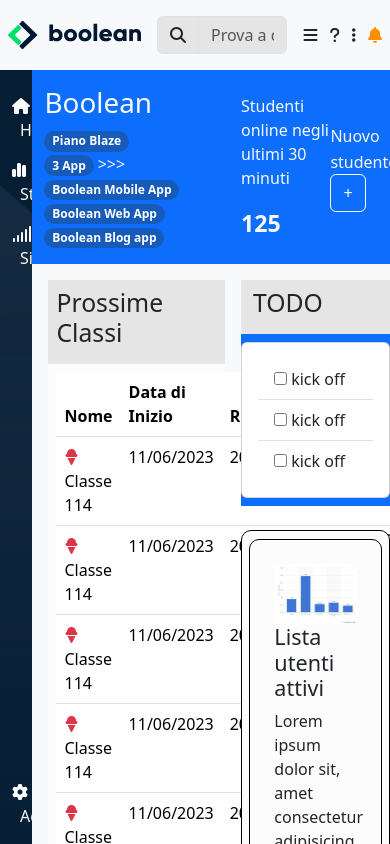
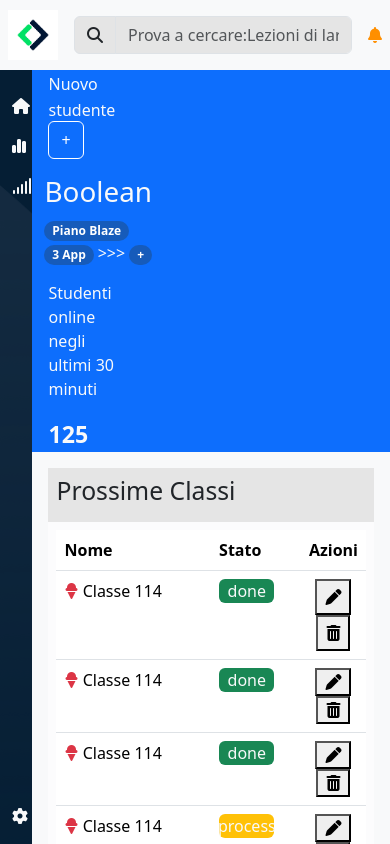
Before and after one commit to Richiisontheway/html-css-bootstrap-dashboard, a plain HTML site: page index.html in a window 390 px wide. Drawn offline with nearby package versions, Linux system fonts and the light colour scheme.

```diff
--- a/css/style.css
+++ b/css/style.css
@@ -31,8 +31,14 @@
 header > .row{
     align-items: center;
 }
+.logo-container{
+    width: 50px;
+}
 img{
     max-width: 100%;
+}
+.logo{
+    max-width: 50px;
 }
 .bg-light-grey{
     background-color: #E5E5E5;
@@ -74,3 +80,16 @@
     margin: 0 auto;
     padding: 20px 0;
 }
+
+/*
+    MEDIA QUERY
+*/
+
+@media screen and (max-width:576px){
+
+    tr > :nth-child(2),
+    tr > :nth-child(3) {
+        display: none;
+    }
+
+}
--- a/index.html
+++ b/index.html
@@ -22,15 +22,15 @@
 
 </head>
 <body>
-   <!-- INIZIO HEADER -->
+<!-- INIZIO HEADER -->
     <header>
 
         <div class="row g-0">
 
             <div class="col-auto ps-2">
 
-                <img src="img/logo.svg" alt="BOOLEAN">
-
+                <img src="img/logo.svg" class="d-lg-block d-md-none d-sm-none d-none "  alt="BOOLEAN">
+                <img src="img/mobile-logo.png" class="d-md-block d-lg-none logo"  alt="Boolean">
             </div>
             <div class="col p-3">
 
@@ -48,14 +48,14 @@
             </div>
             <div class="col-auto pe-2">
 
-                <i class="fa-solid fa-bars pe-2"></i>
-                <i class="fa-solid fa-question"></i>
-                <i class="fa-solid fa-ellipsis-vertical px-2"></i>
+                <i class="fa-solid fa-bars pe-2 d-none d-lg-inline-block"></i>
+                <i class="fa-solid fa-question d-none d-lg-inline-block"></i>
+                <i class="fa-solid fa-ellipsis-vertical px-2 d-none d-lg-inline-block"></i>
                 <div class="dropdown d-inline-block">
 
                     <a href="#" class="orangered" role="button" data-bs-toggle="dropdown" aria-expanded="false">
 
-                      <i class="fa-solid fa-bell"></i>
+                        <i class="fa-solid fa-bell"></i>
 
                     </a>
                     <ul class="dropdown-menu">
@@ -110,7 +110,7 @@
                         <div class="text-light pt-4">
 
                             <i class="fa-solid fa-house"></i>
-                            <span class="ms-2">
+                            <span class="ms-2 d-none d-lg-inline-block">
 
                                 Home
 
@@ -120,7 +120,7 @@
                         <div class="text-light py-3">
 
                             <i class="fa-solid fa-chart-simple"></i>
-                            <span class="ms-2">
+                            <span class="ms-2 d-none d-lg-inline-block">
 
                                 Stats
 
@@ -130,7 +130,7 @@
                         <div class="text-light">
 
                             <i class="fa-solid fa-signal"></i>
-                            <span class="ms-2">
+                            <span class="ms-2 d-none d-lg-inline-block">
 
                                 Signal
 
@@ -142,7 +142,7 @@
                     <div class=" container text-light mx-auto py-3">
 
                         <i class="fa-solid fa-gear"></i>
-                        <span class="ms-2">
+                        <span class="ms-2 d-none d-lg-inline-block">
 
                             Admin
 
@@ -156,9 +156,9 @@
                 <!-- HEADER MAIN -->
                 <div class="bg-primary text-light">
 
-                    <div class="row g-0 align-items-center">
+                    <div class="row g-0  flex-column align-items-start flex-md-row  align-items-md-center">
 
-                        <div class="col-7">
+                        <div class="col-6 order-1">
 
                             <div class="container">
 
@@ -188,17 +188,22 @@
                                         >>>
 
                                     </span>
-                                    <span class="badge rounded-pill bg-bluette">
+                                    <span class="badge rounded-pill bg-bluette d-inline-block d-lg-none">
+
+                                        +
+
+                                    </span>
+                                    <span class="badge rounded-pill bg-bluette d-none d-lg-inline-block">
 
                                         Boolean Mobile App
 
                                     </span>
-                                    <span class="badge rounded-pill bg-bluette">
+                                    <span class="badge rounded-pill bg-bluette d-none d-lg-inline-block">
 
                                         Boolean Web App
 
                                     </span>
-                                    <span class="badge rounded-pill bg-bluette">
+                                    <span class="badge rounded-pill bg-bluette d-none d-lg-inline-block">
 
                                         Boolean Blog app
 
@@ -210,7 +215,7 @@
                             </div>
 
                         </div>
-                        <div class="col-3">
+                        <div class="col-3 order-1 ps-3 ps-md-0">
 
                             <p>
 
@@ -223,7 +228,7 @@
 
                             </span>
                         </div>
-                        <div class="col-2">
+                        <div class="col-3 order-0 order-md-1 ps-3 ps-md-0">
 
                             <span class="align-middle">
 
@@ -454,7 +459,7 @@
                 <!-- LAYOUT COLONNE -->
                 <div class="row g-0 overflow-auto overflow-hidden bg-light">
 
-                    <div class="col-7">
+                    <div class="col-12 col-lg-7">
 
                         <div class="mx-3 my-3">
 
@@ -541,12 +546,12 @@
 
                                                 <button class="border-icon">
 
-                                                    <i class="fa-solid fa-pen px-2"></i>
+                                                    <i class="fa-solid fa-pen p-2"></i>
 
                                                 </button>
                                                 <button class="border-icon">
 
-                                                    <i class="fa-solid fa-trash-can px-2"></i>
+                                                    <i class="fa-solid fa-trash-can p-2"></i>
 
                                                 </button>
 
@@ -593,7 +598,7 @@
                                                 </button>
                                                 <button class="border-icon">
 
-                                                    <i class="fa-solid fa-trash-can px-2"></i>
+                                                    <i class="fa-solid fa-trash-can p-2lock px-2"></i>
 
                                                 </button>
 
@@ -640,7 +645,7 @@
                                                 </button>
                                                 <button class="border-icon">
 
-                                                    <i class="fa-solid fa-trash-can px-2"></i>
+                                                    <i class="fa-solid fa-trash-can p-2lock px-2"></i>
 
                                                 </button>
 
@@ -672,8 +677,10 @@
                                             <td class=" justify-content-center">
 
                                                 <div class="bg-warning rounded w-75  justify-content-center">
-                                                    <span class="text-center text-light">
-                                                        in progress
+                                                    <span class="text-center text-light d-flex justify-content-center px-2">
+
+                                                        process
+
                                                     </span>
                                                 </div>
 
@@ -687,7 +694,7 @@
                                                 </button>
                                                 <button class="border-icon">
 
-                                                    <i class="fa-solid fa-trash-can px-2"></i>
+                                                    <i class="fa-solid fa-trash-can p-2lock px-2"></i>
 
                                                 </button>
 
@@ -734,7 +741,7 @@
                                                 </button>
                                                 <button class="border-icon">
 
-                                                    <i class="fa-solid fa-trash-can px-2"></i>
+                                                    <i class="fa-solid fa-trash-can p-2lock px-2"></i>
 
                                                 </button>
 
@@ -785,7 +792,7 @@
                                                 </button>
                                                 <button class="border-icon">
 
-                                                    <i class="fa-solid fa-trash-can px-2"></i>
+                                                    <i class="fa-solid fa-trash-can p-2lock px-2"></i>
 
                                                 </button>
 
@@ -832,7 +839,7 @@
                                                 </button>
                                                 <button class="border-icon">
 
-                                                    <i class="fa-solid fa-trash-can px-2"></i>
+                                                    <i class="fa-solid fa-trash-can p-2lock px-2"></i>
 
                                                 </button>
 
@@ -879,7 +886,7 @@
                                                 </button>
                                                 <button class="border-icon">
 
-                                                    <i class="fa-solid fa-trash-can px-2"></i>
+                                                    <i class="fa-solid fa-trash-can p-2lock px-2"></i>
 
                                                 </button>
 
@@ -887,8 +894,8 @@
 
                                         </tr>
 
+                                    </tbody>
 
-                                    </tbody>
                                 </table>
 
                             </div>
@@ -896,7 +903,7 @@
                         </div>
                         <div class=" mx-3">
 
-                            <div class="bg-light-grey py-2 container">
+                            <div class="bg-light-grey py-2 container-fluid">
 
                                 <h2>
 
@@ -981,11 +988,11 @@
                         </div>
 
                     </div>
-                    <div class="col-5">
+                    <div class="col-12 col-lg-5 p-3 p-lg-0">
 
                         <div>
 
-                            <div class="container bg-light-grey me-3 mt-3 py-2">
+                            <div class="container-fluid bg-light-grey me-3 mt-3 py-2">
 
                                 <h2>
 
@@ -994,7 +1001,7 @@
                                 </h2>
 
                             </div>
-                            <div class="bg-primary d-flex justify-content-center py-2">
+                            <div class="bg-light-subtle d-flex justify-content-center py-2">
 
                                 <div class="card p-3" style="width: 18rem;">
 
@@ -1071,6 +1078,7 @@
                                     <hr>
 
                                 </div>
+
                             </div>
 
 
```
